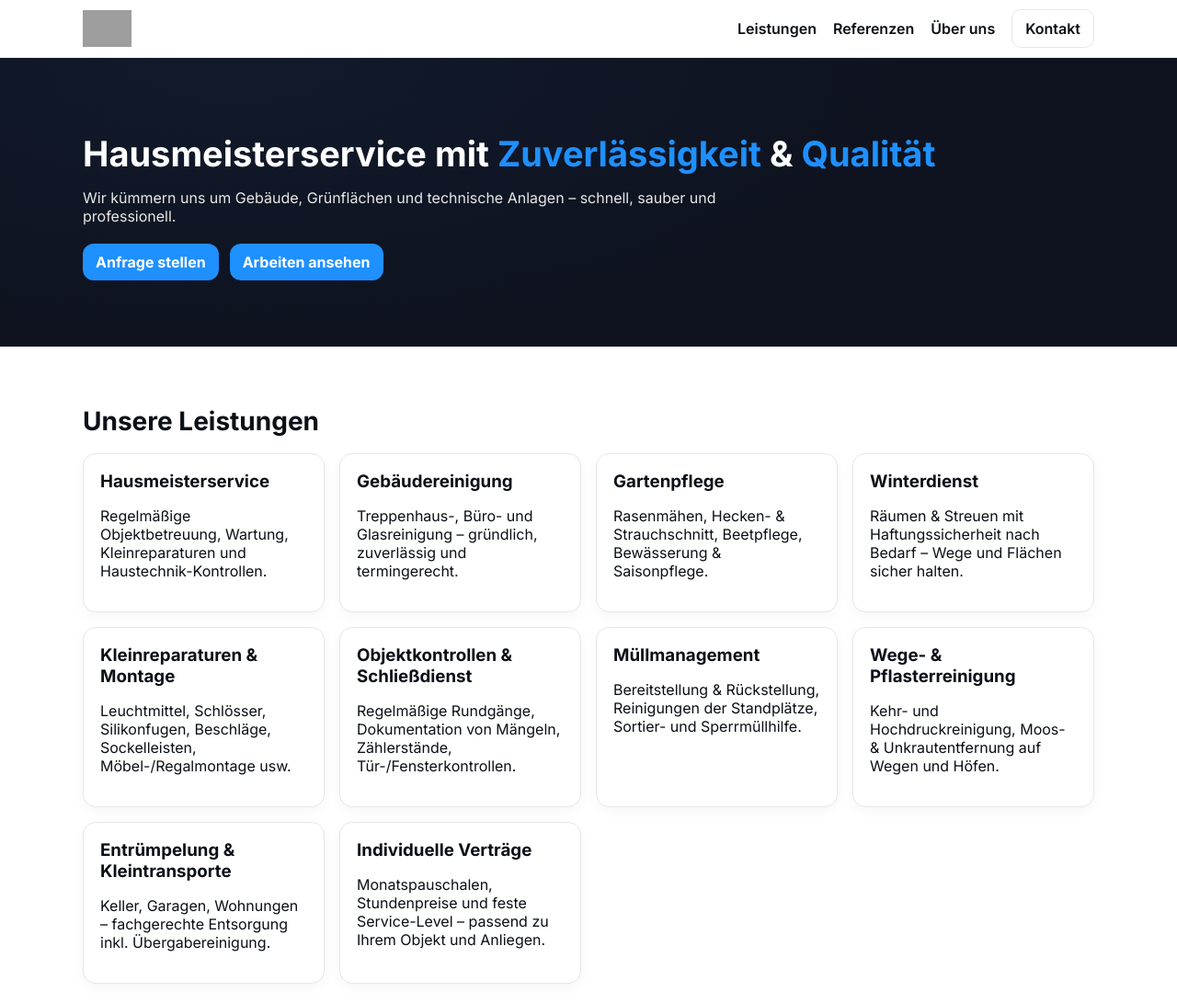
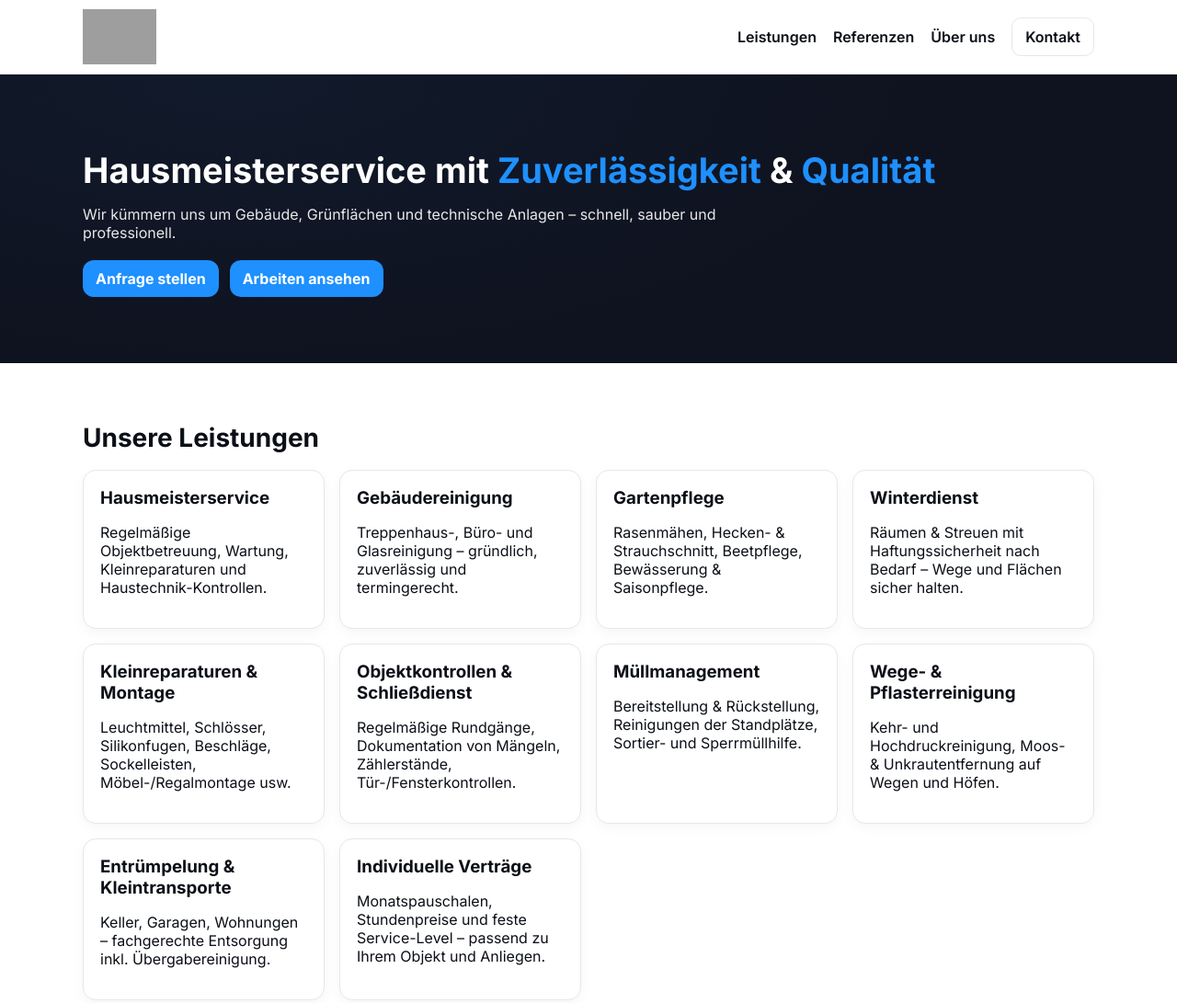
Before and after one commit to FMS-Boehmisch/fms-boehmisch, a plain HTML site: page index.html in a window 1280 px wide. Shown: the top 1091 px of the page at 92% size. Drawn offline with Linux system fonts and the light colour scheme; grey boxes are pictures that could not be loaded.

Commit message:
styles.css

```diff
--- a/styles.css
+++ b/styles.css
@@ -62,11 +62,19 @@ body.splash-done #splash{
 .burger{display:none;background:none;border:0;padding:6px;cursor:pointer}
 .burger span{display:block;width:22px;height:2px;background:#111;margin:5px 0}
 
-/* Logo im Header */
-.logo {
-  height: 40px;   /* Höhe des Logos */
-  width: auto;    /* Breite passt sich automatisch an */
-  display: block; /* sorgt für sauberes Verhalten */
+/* Logo
+/* Standard (Desktop) */
+.site-header .logo {
+  height: 60px;
+  width: auto;
+  display: block;
+}
+
+/* Auf kleineren Bildschirmen (Handy) */
+@media (max-width: 600px) {
+  .site-header .logo {
+    height: 50px;
+  }
 }
 /* Hero */
 .hero{
```
